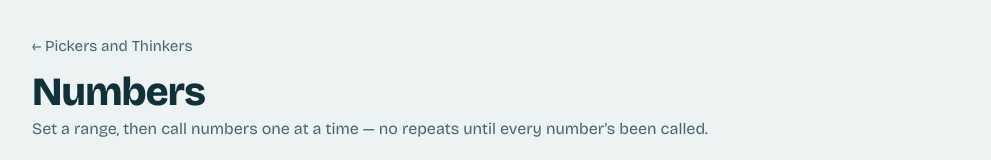
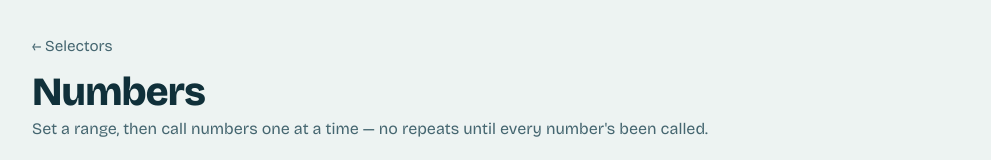
Before and after one commit to COASTofLIGHT/pickers-thinkers, a plain HTML site: page number-caller.html in a window 1280 px wide. Shown: the top 160 px of the page, without its empty margins (144-1135 px from the left). Drawn offline with nearby package versions, Linux system fonts and the light colour scheme.

Commit message:
Update back link to point to Selectors page

```diff
--- a/number-caller.html
+++ b/number-caller.html
@@ -215,7 +215,7 @@
 </head>
 <body>
 <main class="page">
-  <a class="back" href="https://coastoflight.github.io/pickers-thinkers/">&larr; Pickers and Thinkers</a>
+  <a class="back" href="./">&larr; Selectors</a>
 
   <header>
     <h1>Numbers</h1>
```
